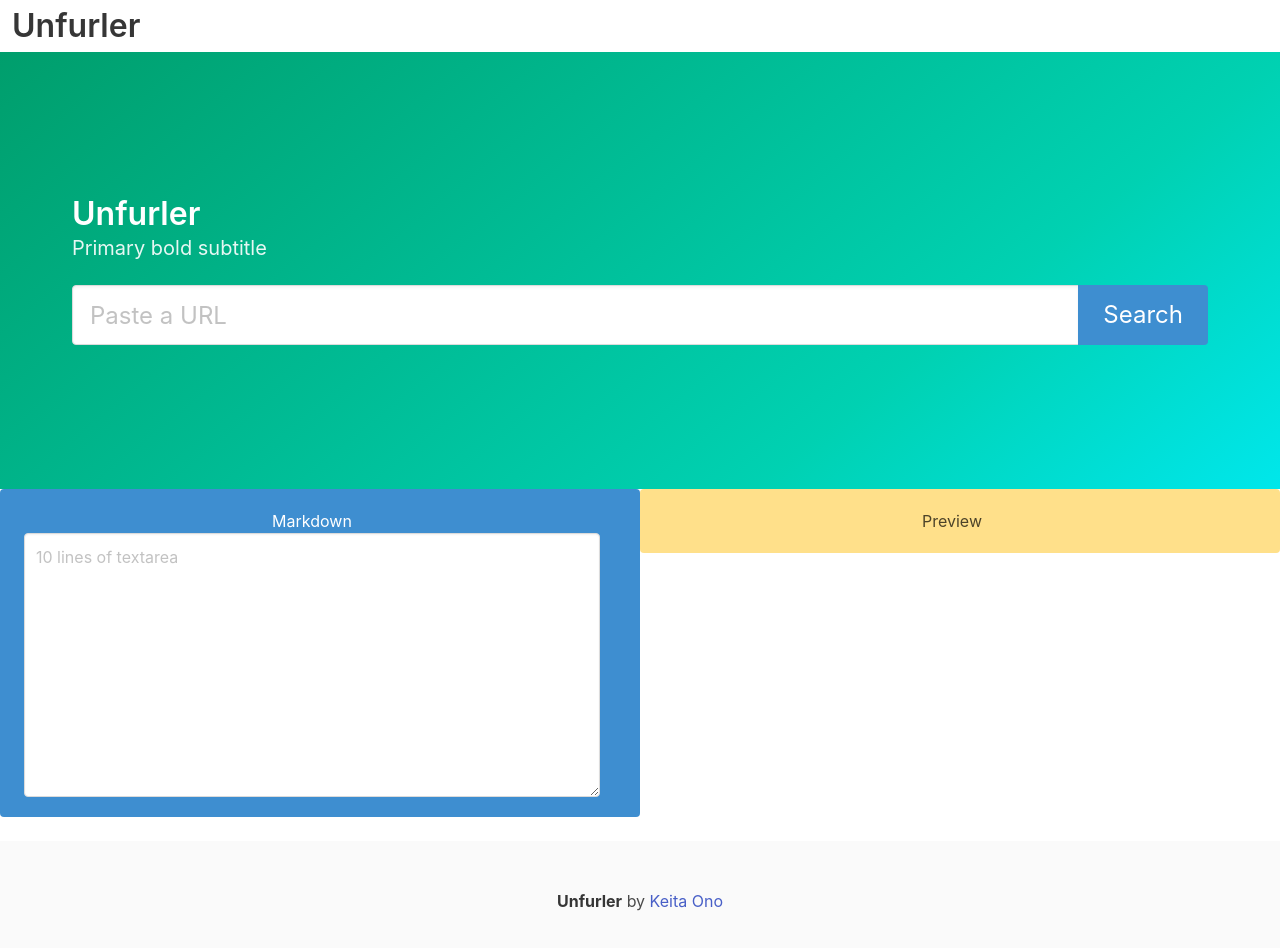
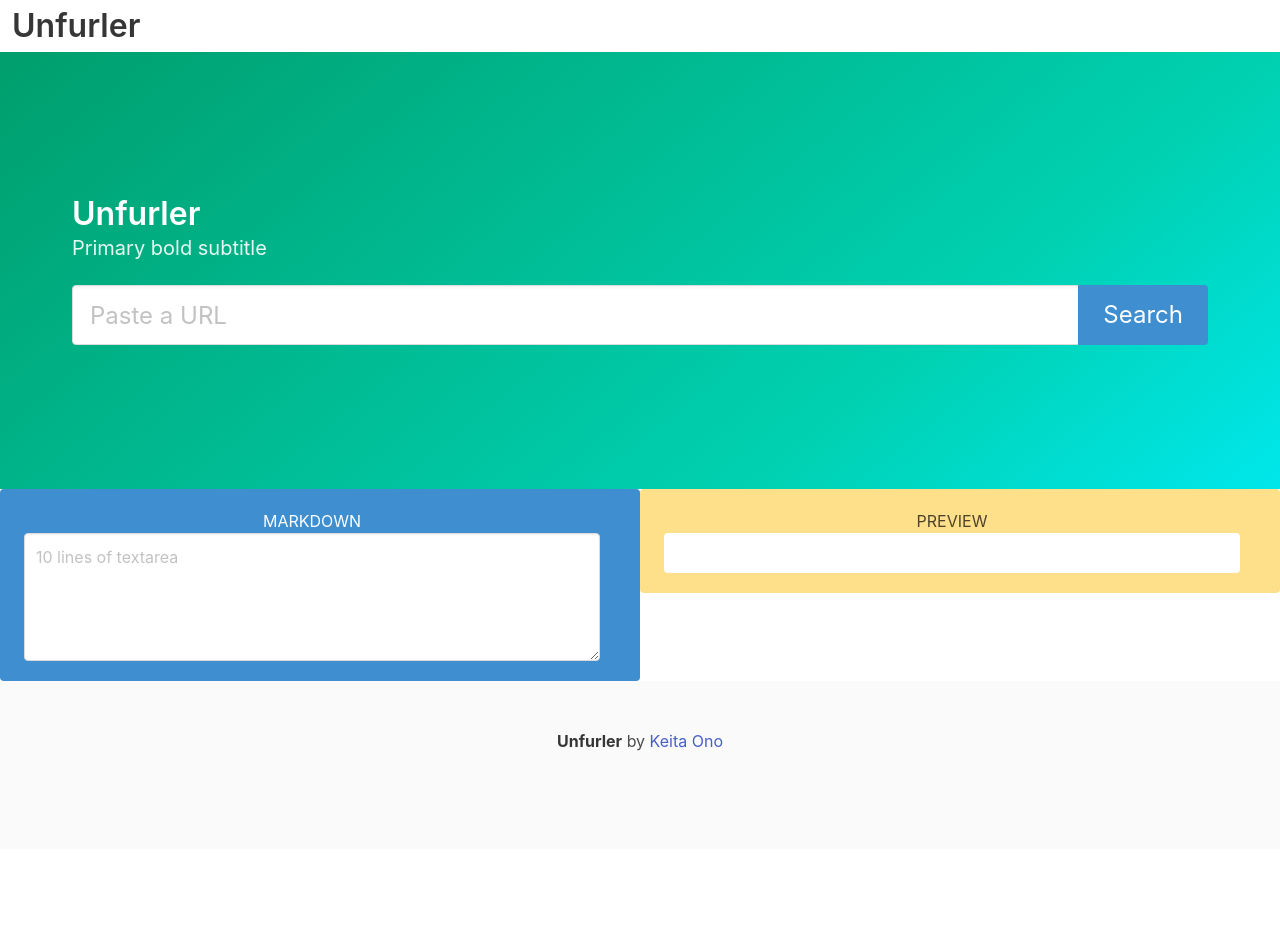
Before and after one commit to dorokei/unfurler, a React app: page / in a window 1280 px wide. Shown: the top 948 px of the page. After the commit the page ends 849 px from the top, so only its background shows below. Built offline with nearby package versions, Linux system fonts and the light colour scheme.

Commit message:
Implement a markdown editor

```diff
--- a/package.json
+++ b/package.json
@@ -11,7 +11,10 @@
     "build:production": "NODE_ENV=production webpack -p"
   },
   "dependencies": {
+    "@types/marked": "^0.7.4",
     "bulma": "^0.8.2",
+    "github-markdown-css": "^4.0.0",
+    "marked": "^1.0.0",
     "react": "^16.12.0",
     "react-dom": "^16.12.0"
   },
--- a/public/index.html
+++ b/public/index.html
@@ -18,32 +18,7 @@
       </div>
     </nav>
     <div>
-      <section class="hero is-medium is-primary is-bold">
-        <div class="hero-body">
-          <div class="container">
-            <h1 class="title">
-              Unfurler
-            </h1>
-            <h2 class="subtitle">
-              Primary bold subtitle
-            </h2>
-            <div id="root"></div>
-          </div>
-        </div>
-      </section>
-    </div>
-    <div class="columns is-gapless">
-      <div class="column">
-        <div class="notification is-info has-text-centered">
-          Markdown
-          <textarea class="textarea" placeholder="10 lines of textarea" rows="10"></textarea>
-        </div>
-      </div>
-      <div class="column">
-        <div class="notification is-warning has-text-centered">
-          Preview
-        </div>
-      </div>
+      <div id="root"></div>
     </div>
     <footer class="footer">
       <div class="content has-text-centered">
--- a/src/components/App.tsx
+++ b/src/components/App.tsx
@@ -1,18 +1,87 @@
-import * as React from "react";
+import React, { Component, MouseEvent } from "react";
+import marked from 'marked';
 
-class App extends React.Component {
+interface AppState {
+  url: string;
+  text: string;
+}
+
+class App extends Component<{}, AppState> {
+  constructor(props: any) {
+    super(props);
+    this.state = {
+      text: "",
+      url: ""
+    };
+  }
+
+  toggleCreateListForm(event: MouseEvent){
+    // console.log(event);
+    // console.log('#toggleCreateListForm');
+  }
+
+  onChangeTextArea(e: React.ChangeEvent<HTMLTextAreaElement>){
+    console.log('#onChangeTextArea');
+    this.setState({ text: e.target.value });
+    e.persist();
+  }
+
   render() {
+    const preview: string = marked(this.state.text)
+
     return (
+      <>
+        <div>
+          <section className="hero is-medium is-primary is-bold">
+            <div className="hero-body">
+              <div className="container">
+                <h1 className="title">
+                  Unfurler
+                </h1>
+                <h2 className="subtitle">
+                  Primary bold subtitle
+                </h2>
                 <div className="field has-addons">
                   <div className="control is-expanded">
                     <input className="input is-large" type="text" placeholder="Paste a URL" />
                   </div>
                   <div className="control">
-          <a className="button is-info  is-large">
+                    <button
+                      className="button is-info  is-large"
+                      onClick={e => this.toggleCreateListForm(e)}
+                    >
                       Search
-          </a>
+                    </button>
                   </div>
                 </div>
+              </div>
+            </div>
+          </section>
+        </div>
+        <div className="columns is-gapless">
+          <div className="column">
+            <div className="notification is-info has-text-centered">
+              MARKDOWN
+              <textarea
+                className="textarea"
+                placeholder="10 lines of textarea"
+                onChange={e => this.onChangeTextArea(e)}
+              />
+            </div>
+          </div>
+          <div className="column">
+            <div className="notification is-warning has-text-centered">
+              PREVIEW
+              <div
+                className="markdown-body"
+                dangerouslySetInnerHTML={{
+                  __html: preview
+                }}
+              />
+            </div>
+          </div>
+        </div>
+      </>
     );
   }
 }
--- a/stylesheets/index.scss
+++ b/stylesheets/index.scss
@@ -1 +1,9 @@
 @import 'node_modules/bulma/bulma.sass';
+@import 'node_modules/github-markdown-css/github-markdown';
+
+.markdown-body{
+  background-color: white;
+  padding: 20px;
+  border-radius: 4px;
+  text-align: left;
+}
```
Also changed, not shown: 1 other file (tests, documents, lock files or other folders). Lines whose indentation alone changed are shown as unchanged.
